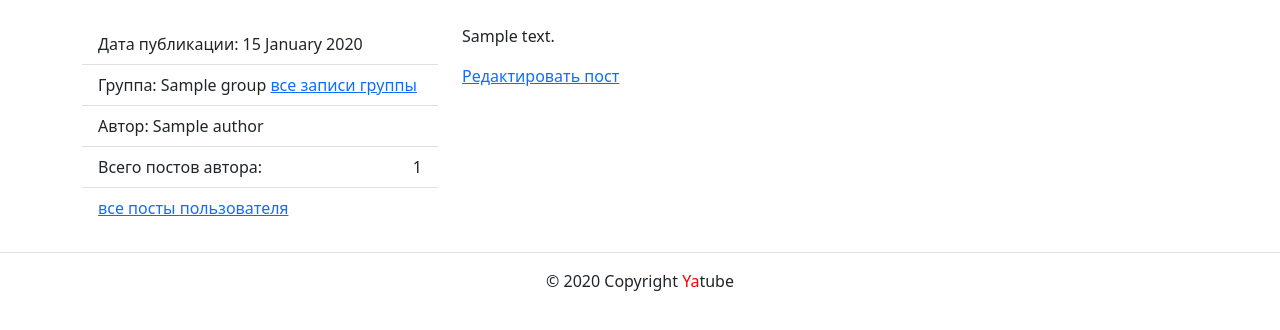
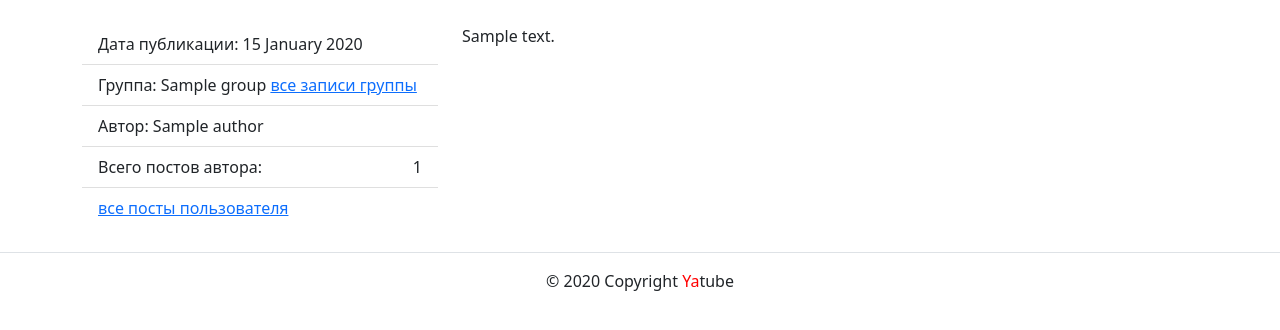
Before and after one commit to mnavicki20/hw02_community, a Django app: template yatube/templates/posts/post_detail.html in a window 1280 px wide. Shown: the part 56-386 px from the top of the page. Run offline with Django 3.2, Linux system fonts and the light colour scheme; the template is opened without the code that fills it: most values are stand-ins (such as "Sample title", 1, 10 or a date in 2020); some libraries are stand-ins or nearby versions.

Commit message:
Добавлено условие редактирования поста только его автору

```diff
--- a/yatube/templates/posts/post_detail.html
+++ b/yatube/templates/posts/post_detail.html
@@ -38,7 +38,11 @@
             <p>
               {{ post.text }}
             </p>
-            <a href="{% url "posts:post_edit" post.id %}">Редактировать пост</a>
+            {% if user.username == post.author.username %}
+              <a href="{% url "posts:post_edit" post.id %}">
+                Редактировать пост
+              </a>
+            {% endif %}
           </article>
         </div>
       </div>
```
